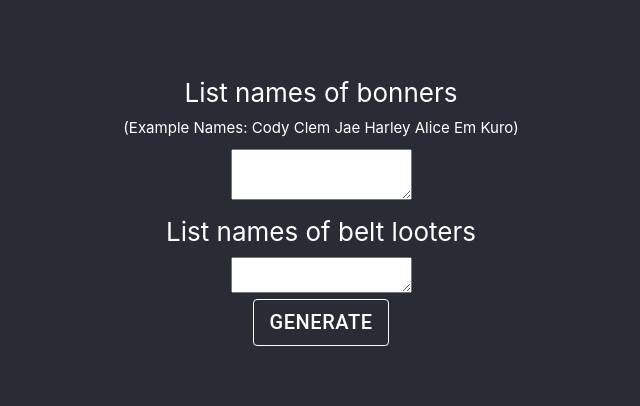
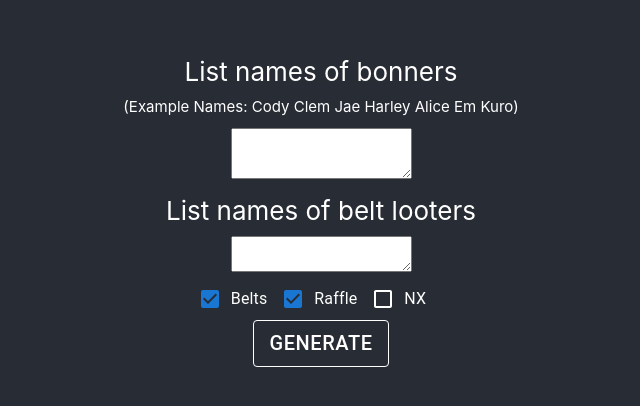
Before and after one commit to kekonat/royals-vl-tools, a React (Create React App) app: page / in a window 1280 px wide. Shown: the part 194-600 px from the top of the page, without its empty margins (319-959 px from the left). Built offline with nearby package versions, Linux system fonts and the light colour scheme.

Commit message:
checkbox toggles to enable/disable nx, raffle, and belt

```diff
--- a/src/App.js
+++ b/src/App.js
@@ -1,5 +1,5 @@
 import './App.css';
-import { Grid, Button, Snackbar, TextareaAutosize } from '@mui/material';
+import { Grid, Button, Snackbar, TextareaAutosize, Checkbox, FormControlLabel } from '@mui/material';
 import React, { useState } from 'react';
 import officialBonImage from './official_bon_map.png';
 
@@ -17,6 +17,10 @@ function App() {
 
   const [error, setError] = useState('');
   const [openSnackbar, setOpenSnackbar] = useState(false)
+
+  const [enableNX, setEnableNX] = useState(false);
+  const [enableBelts, setEnableBelts] = useState(true);
+  const [enableRaffle, setEnableRaffle] = useState(true);
 
   const handleClick = () => {
     setBonNames([]);
@@ -267,17 +271,17 @@ function App() {
   }
 
   const onCopy = () => {
-    let data =
-    beltAssignment.length ? [
-      bonToString(),
-      beltToString(),
-      nxToString(),
-      raffleToString()
-    ] : [
-      bonToString(),
-      nxToString(),
-      raffleToString()
-    ]
+    let data = [bonToString()];
+
+    if (enableBelts && beltAssignment.length) {
+      data = data.concat(beltToString());
+    }
+    if (enableNX) {
+      data = data.concat(nxToString())
+    }
+    if (enableRaffle) {
+      data = data.concat(raffleToString())
+    }
 
     let toString = data.join("\n");
     navigator.clipboard.writeText(toString);
@@ -344,6 +348,8 @@ function App() {
                 }}}
               />
             </Grid>
+            { enableBelts ? (
+              <Grid item xs={12}>
                 <Grid item xs={12}>
                   <p style={{ margin: '10px'}}>
                     List names of belt looters
@@ -363,6 +369,42 @@ function App() {
                       },
                     }}}
                   />
+                </Grid>
+              </Grid>
+            ) : <div />
+          }
+            <Grid item xs={12}>
+                <FormControlLabel control={
+                  <Checkbox
+                    checked={enableBelts}
+                    onChange={(event) => {
+                      setEnableBelts(event.target.checked);
+                      setBeltAssignment([]);
+                      setBeltTextArea([])
+                    }}
+                    sx={{
+                      color: 'white'
+                    }}
+                  />
+                } label="Belts" />
+                <FormControlLabel control={
+                  <Checkbox
+                    checked={enableRaffle}
+                    onChange={(event) => setEnableRaffle(event.target.checked)}
+                    sx={{
+                      color: 'white'
+                    }}
+                  />
+                } label="Raffle" />
+                <FormControlLabel control={
+                  <Checkbox
+                    checked={enableNX}
+                    onChange={(event) => setEnableNX(event.target.checked)}
+                    sx={{
+                      color: 'white'
+                    }}
+                  />
+                } label="NX" />
             </Grid>
             {
               error.length ? (
@@ -475,7 +517,15 @@ function App() {
                   </Grid>
                 </Grid>
 
-                { beltAssignment.length ? (
+                <Grid
+                  item
+                  container
+                  xs={12}
+                  textAlign={'center'}
+                  justifyContent={'center'}
+                  spacing={1}
+                >
+                { enableBelts && beltAssignment.length ? (
                     <Grid
                       item
                       container
@@ -509,11 +559,11 @@ function App() {
                     <Grid></Grid>
                   )}
 
-
+                  { enableNX ? (
                     <Grid
                       item
                       container
-                  xs={ beltAssignment.length ? 4 : 6}
+                      xs={4}
                       textAlign={'center'}
                       justifyContent={'center'}
                     >
@@ -539,11 +589,13 @@ function App() {
                         </Grid>
                       </Grid>
                     </Grid>
+                  ) : <Grid /> }
 
+                  { enableRaffle ? (
                     <Grid
                       item
                       container
-                  xs={ beltAssignment.length ? 4 : 6}
+                      xs={4}
                       textAlign={'center'}
                       justifyContent={'center'}
                     >
@@ -567,8 +619,10 @@ function App() {
                         </Grid>
                       </Grid>
                     </Grid>
+                  ) : <Grid /> }
+                </Grid>
 
-                <Grid item marginTop={'10px'} xs={12}>
+                <Grid item marginTop={'10px'} xs={6}>
                   <Button
                     type="submit"
                     sx={{color: 'white', borderColor: 'white', fontSize: '20px'}}
```
Lines whose indentation alone changed are shown as unchanged.
